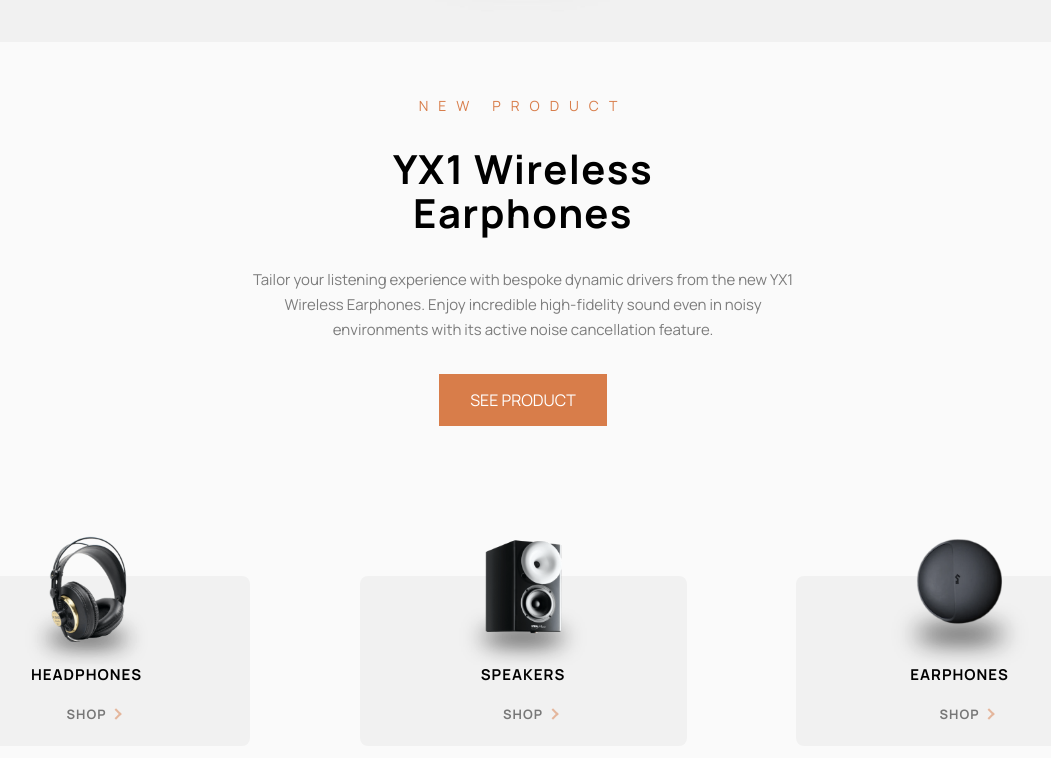
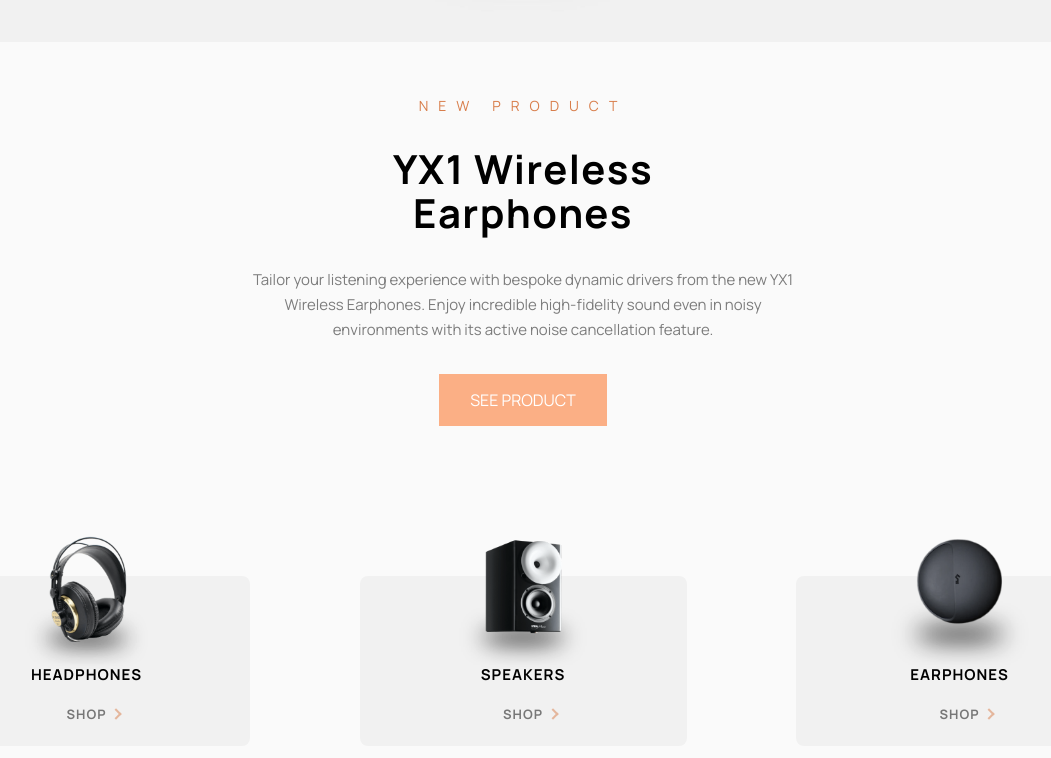
Before and after one commit to kanae367/audiophile, a Vue app: page /earphones in a window 1280 px wide. In both pictures the pointer is over the link "SEE PRODUCT". Shown: the part 709-1467 px from the top of the page, without its empty margins (117-1168 px from the left). Built offline with nearby package versions, Linux system fonts and the light colour scheme.

Commit message:
feat: added missing hover styles

```diff
--- a/src/components/CartItem.vue
+++ b/src/components/CartItem.vue
@@ -169,6 +169,12 @@ function handleModalClick(e: Event) {
   color: rgba(0, 0, 0, 0.25);
   background-color: transparent;
   border: none;
+  cursor: pointer;
+  transition: 0.2s color;
+}
+
+.list__item-button:hover {
+  color: #d87d4a;
 }
 
 @media screen and (min-width: 768px) {
--- a/src/components/ShopItem.vue
+++ b/src/components/ShopItem.vue
@@ -60,6 +60,10 @@ const props = defineProps<{
   gap: 24px;
 }
 
+.item__button:hover {
+  background-color: #fbaf85;
+}
+
 .item__special {
   font-size: 14px;
   letter-spacing: 10px;
@@ -88,6 +92,7 @@ const props = defineProps<{
   color: #fff;
   text-transform: uppercase;
   text-decoration: none;
+  transition: background-color 0.2s;
 }
 
 @media screen and (min-width: 768px) {
```
